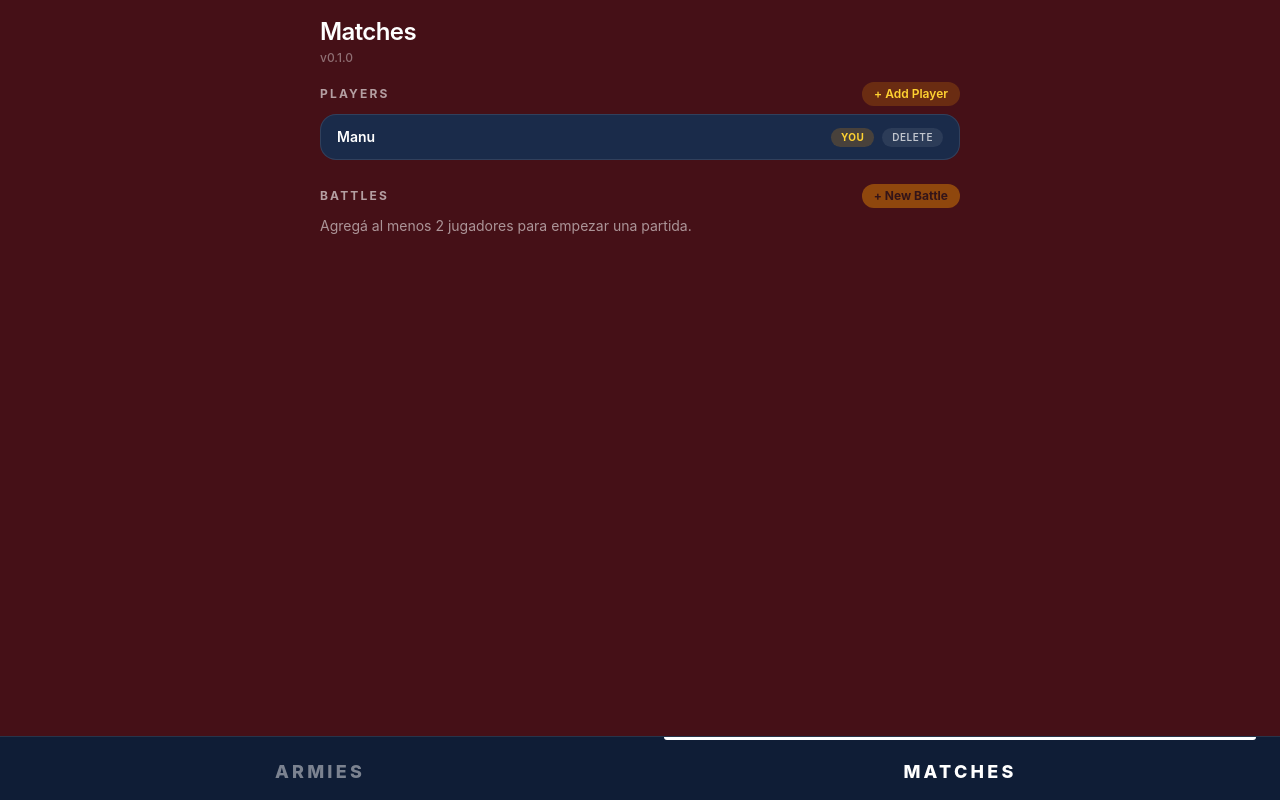
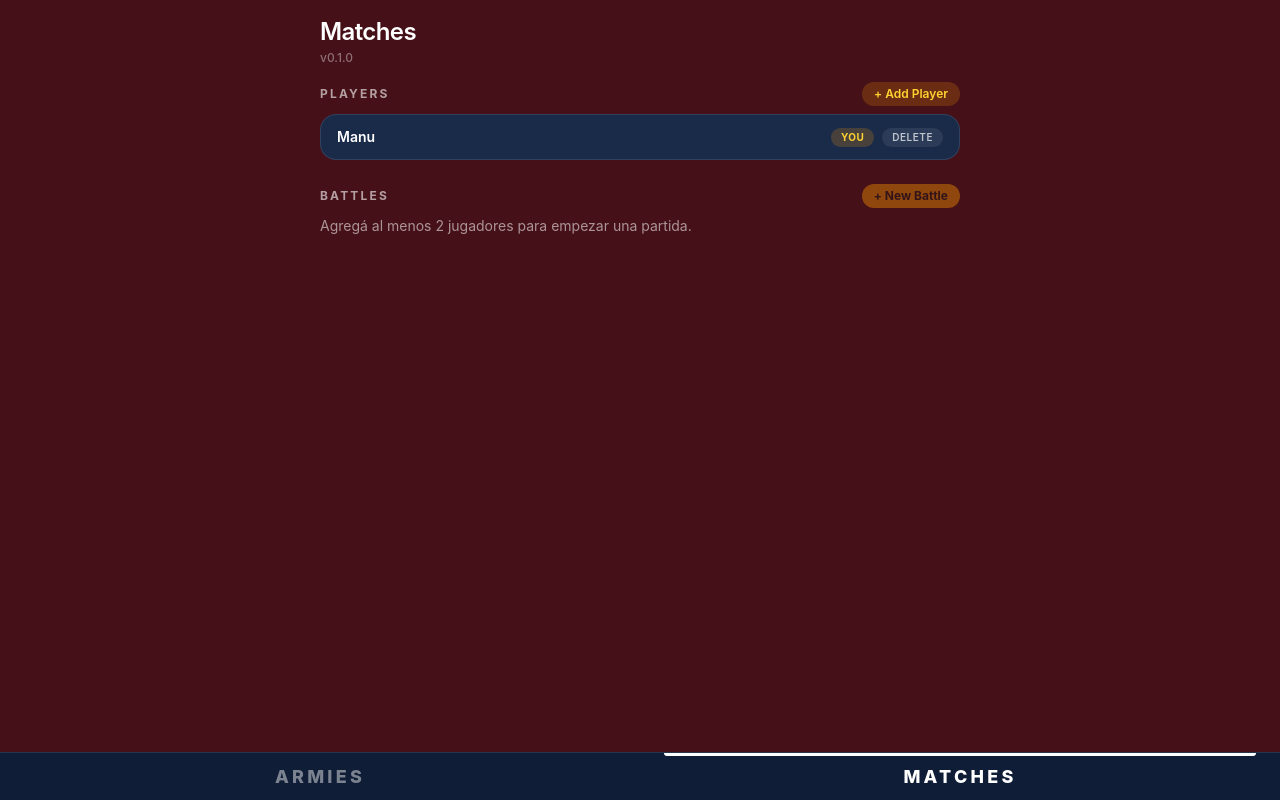
Before and after one commit to manucamejo/warhammer-quick-rules, a React (Vite) app in the folder web/: page /matches in a window 1280 px wide. Built offline with nearby package versions, Linux system fonts and the light colour scheme.

Commit message:
Shrink tab bar and constrain modal max-height to viewport

```diff
--- a/web/src/App.tsx
+++ b/web/src/App.tsx
@@ -10,7 +10,7 @@ export default function App() {
       <div className="flex h-full flex-col bg-[#451017]">
         <main
           className="flex-1 overflow-y-auto"
-          style={{ paddingBottom: 'calc(5rem + env(safe-area-inset-bottom))' }}
+          style={{ paddingBottom: 'calc(4rem + env(safe-area-inset-bottom))' }}
         >
           <Routes>
             <Route path="/" element={<Navigate to="/armies" replace />} />
@@ -30,7 +30,7 @@ function TabBar() {
   return (
     <nav
       className="fixed inset-x-0 bottom-0 z-10 flex items-stretch border-t border-white/10 bg-[#0f1d36]"
-      style={{ height: 'calc(4rem + env(safe-area-inset-bottom))' }}
+      style={{ height: 'calc(3rem + env(safe-area-inset-bottom))' }}
     >
       <TabLink to="/armies" label="Armies" />
       <TabLink to="/matches" label="Matches" />
@@ -42,10 +42,7 @@ function TabLink({ to, label }: { to: string; label: string }) {
   return (
     <NavLink
       to={to}
-      className="group relative flex flex-1 items-end justify-center"
-      style={{
-        paddingBottom: 'max(env(safe-area-inset-bottom) - 0.75rem, 0.875rem)',
-      }}
+      className="group relative flex flex-1 items-center justify-center"
     >
       {({ isActive }) => (
         <>
--- a/web/src/components/Modal.tsx
+++ b/web/src/components/Modal.tsx
@@ -27,9 +27,10 @@ export function Modal({ title, onClose, children, footer }: Props) {
         role="dialog"
         aria-modal="true"
         aria-label={title}
-        className="relative flex max-h-[90vh] w-full max-w-md flex-col overflow-hidden rounded-t-3xl border border-white/10 bg-[#1a2b4a] shadow-2xl shadow-black/50 sm:rounded-3xl"
+        className="relative flex w-full max-w-md flex-col overflow-hidden rounded-t-3xl border border-white/10 bg-[#1a2b4a] shadow-2xl shadow-black/50 sm:rounded-3xl"
         style={{
           paddingBottom: 'env(safe-area-inset-bottom)',
+          maxHeight: 'calc(100dvh - env(safe-area-inset-top) - 1rem)',
         }}
       >
         <header className="flex items-center justify-between border-b border-white/10 px-4 py-3">
```
